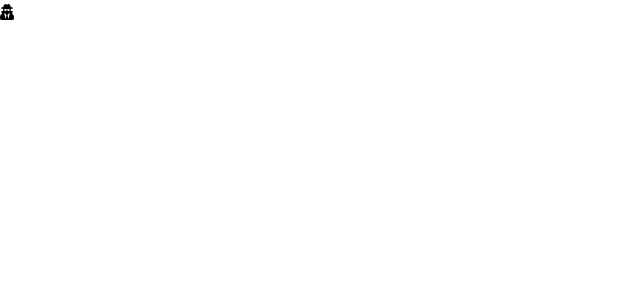
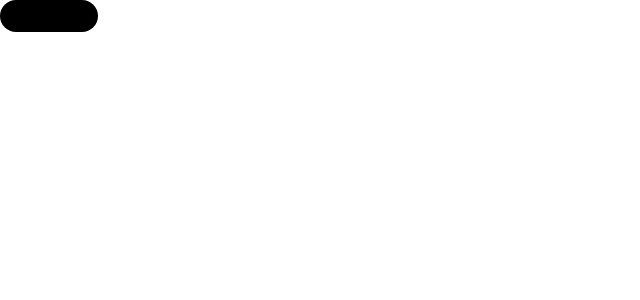
Before and after one commit to miladd3/trengo-assignment, a Vue app: page / in a window 1280 px wide. Shown: the top 300 px of the page, without its empty margins (0-640 px from the left). Built offline with nearby package versions, Linux system fonts and the light colour scheme.

Commit message:
☑️ add Button component

```diff
--- a/src/App.vue
+++ b/src/App.vue
@@ -1,10 +1,13 @@
 <template>
-  <div id="app"><FontAwesomeIcon icon="user-secret" /></div>
+  <div id="app"><ChannelManager /></div>
 </template>
 
 <script>
+import ChannelManager from '@/components/channels/ChannelManager/ChannelManager';
+
 export default {
   name: 'App',
+  components: { ChannelManager },
 };
 </script>
 
--- /dev/null
+++ b/src/components/channels/ChannelManager/ChannelManager.vue
@@ -0,0 +1,15 @@
+<template>
+  <div class="channel-manager">
+    <TgButton primary>button</TgButton>
+  </div>
+</template>
+
+<script>
+import TgButton from '@/components/forms/TgButton/TgButton';
+export default {
+  name: 'ChannelManager',
+  components: { TgButton },
+};
+</script>
+
+<style scoped></style>
--- /dev/null
+++ b/src/components/forms/TgButton/TgButton.vue
@@ -0,0 +1,24 @@
+<template>
+  <button
+    class="tg-button font-semibold h-8 px-6 rounded-full inline-flex items-center justify-center"
+    :class="{
+      'bg-black text-black border-none text-white': primary,
+      'border border-gray-350 text-black': outlined,
+      'text-gray-500 border-none': !primary && !outlined,
+    }"
+  >
+    <slot />
+  </button>
+</template>
+
+<script>
+export default {
+  name: 'TgButton',
+  props: {
+    outlined: { type: Boolean, default: false },
+    primary: { type: Boolean, default: false },
+  },
+};
+</script>
+
+<style scoped></style>
```
